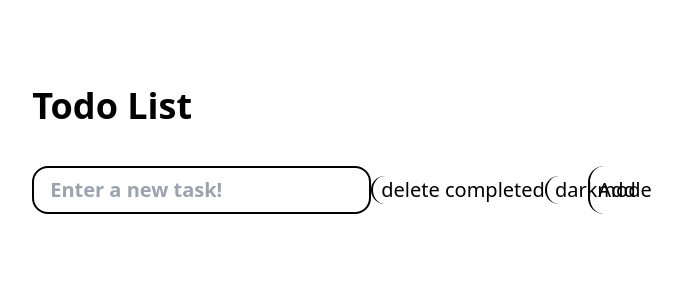
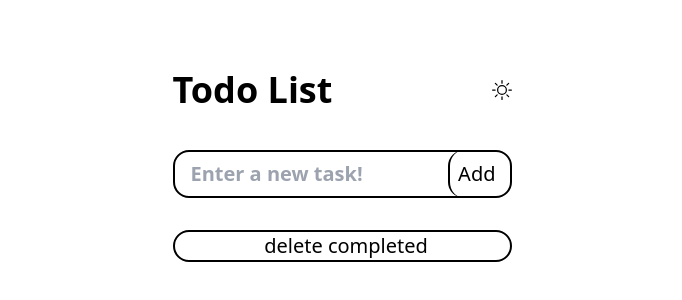
Before and after one commit to UTKUC3NGIZ/pinsoft-todo-app, a React (Create React App) app: page / in a window 1280 px wide. Shown: the part 234-534 px from the top of the page, without its empty margins (298-980 px from the left). Built offline with nearby package versions, Linux system fonts and the light colour scheme.

Commit message:
dark mode icon

```diff
--- a/src/App.js
+++ b/src/App.js
@@ -5,6 +5,7 @@ import {
   AiOutlineEdit,
   AiOutlineClose,
 } from "react-icons/ai";
+import { BsFillMoonFill, BsSun } from "react-icons/bs";
 
 function App() {
   const [newTask, setNewTask] = useState("");
@@ -12,22 +13,7 @@ function App() {
   const [modal, setModal] = useState(false);
   const [edit, setEdit] = useState([]);
 
-
-    const [isDarkMode, setDarkMode] = useState(false);
-
-    const toggleDarkMode = () => {
-      setDarkMode(!isDarkMode);
-
-      return (
-        <div className={isDarkMode ? 'dark-mode' : ''}>
-          <h1>Uygulama Başlığı</h1>
-          <button onClick={toggleDarkMode}>Karanlık Modu Aç/Kapat</button>
-          {/* Diğer bileşenler ve içerikler */}
-        </div>
-      );
-    }
-
-
+  const [isDarkMode, setDarkMode] = useState(false);
 
   /* add task function*/
   function addTask() {
@@ -72,13 +58,17 @@ function App() {
       task.id === edit.id ? { ...task, value: edit.value } : task
     );
     setTasks(changeTodo);
-    setModal(false)
+    setModal(false);
   }
-  function deleteTodos () {
+  function deleteTodos() {
     setTasks(tasks.filter((todo) => !todo.completed));
-
   }
 
+  // dark mode
+
+  const toggleDarkMode = () => {
+    setDarkMode(!isDarkMode);
+  };
 
   return (
     <div className="responsive flex justify-center items-center">
@@ -88,9 +78,13 @@ function App() {
         }`}
       >
         <div className="absolute">
-          {/* Title */}
-          <h1 className="text-4xl font-bold mb-10">Todo List</h1>
-
+          <div className="flex items-center justify-between mb-10">
+            {/* Title */}
+            <h1 className="text-4xl font-bold ">Todo List</h1>
+            <button onClick={toggleDarkMode} className=" text-xl">
+              <BsSun />
+            </button>
+          </div>
           {/* Entering new tasks */}
           <div className="inline-flex relative items-center mb-8">
             <input
@@ -108,19 +102,6 @@ function App() {
             >
               Add
             </button>
-
-            <button
-            onClick={deleteTodos}
-            className=" text-xl right-4 pl-2 border-l-2 border-black h-full rounded-2xl">
-            delete completed
-            </button>
-
-            <button
-            onClick={() => addTask()}
-            className=" text-xl right-4 pl-2 border-l-2 border-black h-full rounded-2xl">
-            darkmode
-            </button>
-
           </div>
 
           {/* lists of the entered tasks */}
@@ -165,12 +146,21 @@ function App() {
                 </div>
               );
             })}
+            <button
+              onClick={deleteTodos}
+              className=" text-xl right-4 pl-2 border-2 border-black h-full rounded-2xl"
+            >
+              delete completed
+            </button>
           </div>
         </div>
       </div>
       <div className={`absolute ${modal ? "block" : "hidden"} `}>
         <div className="border-2 border-black px-20 py-10 bg-white relative rounded-2xl">
-          <AiOutlineClose className="absolute top-2 right-2 text-2xl cursor-pointer" onClick={() => setModal(false)} />
+          <AiOutlineClose
+            className="absolute top-2 right-2 text-2xl cursor-pointer"
+            onClick={() => setModal(false)}
+          />
           <h2 className="absolute top-2 left-2 text-xl font-bold">Edit Todo</h2>
           <div className="flex items-center justify-between">
             <span className="text-xl font-bold mr-2 line-through">
```
